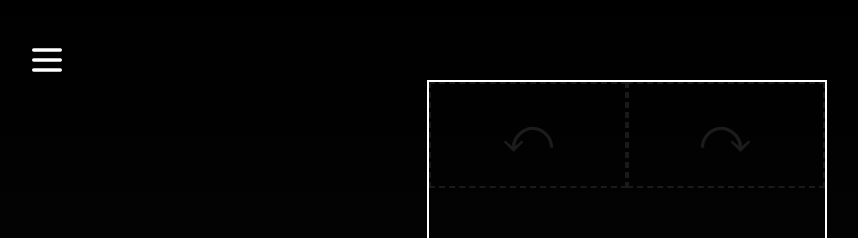
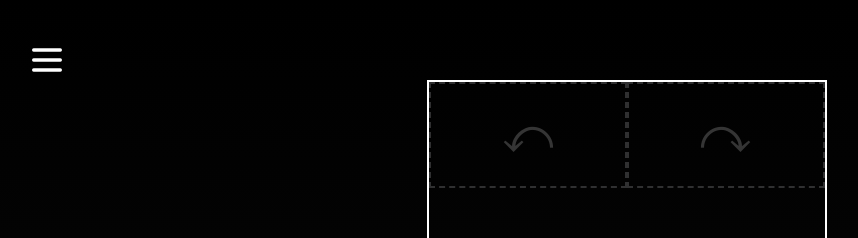
Before and after one commit to Svenum/burpee-counter, a Next.js app: page /schwarzes-buch in a window 1280 px wide. Shown: the top 238 px of the page, without its empty margins (13-871 px from the left). Built offline with nearby package versions, Linux system fonts and the light colour scheme.

Commit message:
update black book

```diff
--- a/app/schwarzes-buch/page.tsx
+++ b/app/schwarzes-buch/page.tsx
@@ -1,6 +1,7 @@
 "use client"
 import React from "react";
 import { useState } from "react";
+import type {MouseEvent} from "react";
 
 type Workouts = {
   name: string,
@@ -22,6 +23,7 @@ export default function Page() {
     }
   };
   const pageNumberStyle = "absolute bottom-0 right-0 mr-10 mb-7";
+  const backButtonStyle = "absolute bottom-0 left-0 ml-10 mb-7";
 
   // Page handling
   const maxPageId = workouts.length - 1;
@@ -36,16 +38,17 @@ export default function Page() {
       setPageId(pageId - 1);
     };
   };
+  const setPageIdTo = (event:MouseEvent) => {
+    const target = event.target as HTMLButtonElement;
+    setPageId(Number(target.value));
+  };
 
-
-
-  console.log(workouts)
   return(
     <>
       <div className="">
         <div className="mt-10 m-auto border-solid border-2 border-white h-[80vh] lg:w-1/3 max-w-[80vw] relative overflow-auto">
-          <div className={(pageId != 0 ? "opacity-0" : "border-2 border-dashed opacity-10") + " relative float-left w-1/2 h-1/6 z-10 flex items-center"} onClick={pageIdMinus}><p className="w-full text-center text-5xl">&#10554;</p></div>
-          <div className={(pageId != 0 ? "opacity-0" : "border-2 border-dashed opacity-10") + " relative float-right w-1/2 h-1/6 z-10 flex items-center scale-x-[-1]"} onClick={pageIdPlus}><p className="w-full text-center text-5xl">&#10554;</p></div>
+          <div className={(pageId != 0 ? "opacity-0 backdrop-blur-md " : "opacity-20") + " hover:opacity-100 border-2 border-dashed relative float-left w-1/2 h-1/6 z-10 flex items-center"} onClick={pageIdMinus}><p className="w-full text-center text-5xl">&#10554;</p></div>
+          <div className={(pageId != 0 ? "opacity-0 backdrop-blur-md " : "opacity-20") + " hover:opacity-100 border-2 border-dashed relative float-right w-1/2 h-1/6 z-10 flex items-center scale-x-[-1]"} onClick={pageIdPlus}><p className="w-full text-center text-5xl">&#10554;</p></div>
           <div id="0" className={pageStyle(0)}>
             <h1 className={"lg:pt-80 pt-52 lg:text-4xl text-2xl " + headerStyle}>Das Scharzes Buch</h1>
               <p className="m-auto w-full text-center mt-5 text-l lg:text-2xl font-antihero">
@@ -56,11 +59,13 @@ export default function Page() {
             <h1 className={"text-xl lg:text-4xl  " + headerStyle}>Inhaltsverzeichnis</h1>
             {
               workouts.map((item:Workouts, index:number) => (
-                <div className="w-100 block flex relative" key={index}>
-                  <div className="inline-block flex-none">{item.name}</div>
-                  <div className="inline-block -translate-y-1.1.55 border-b-2 border-b-white border-dotted flex-auto"></div>
-                  <div className="inline-block flex-none">{index + 2}</div>
-                </div>
+                <button key={index} className="w-full h-fit" onClick={setPageIdTo} value={index + 2}>
+                  <div className="w-100 block flex relative pointer-events-none">
+                    <div className="inline-block flex-none">{item.name}</div>
+                    <div className="inline-block -translate-y-1.1.55 border-b-2 border-b-white border-dotted flex-auto"></div>
+                    <div className="inline-block flex-none">{index + 2}</div>
+                  </div>
+                </button>
               ))
             }
             <div className={pageNumberStyle}>1</div>
@@ -76,6 +81,7 @@ export default function Page() {
                   ))}
                 </ul>
                 <div className={pageNumberStyle}>{index + 2}</div>
+                <button className={backButtonStyle} onClick={setPageIdTo} value="1"> Zurück </button>
               </div>
             ))
           }
```
